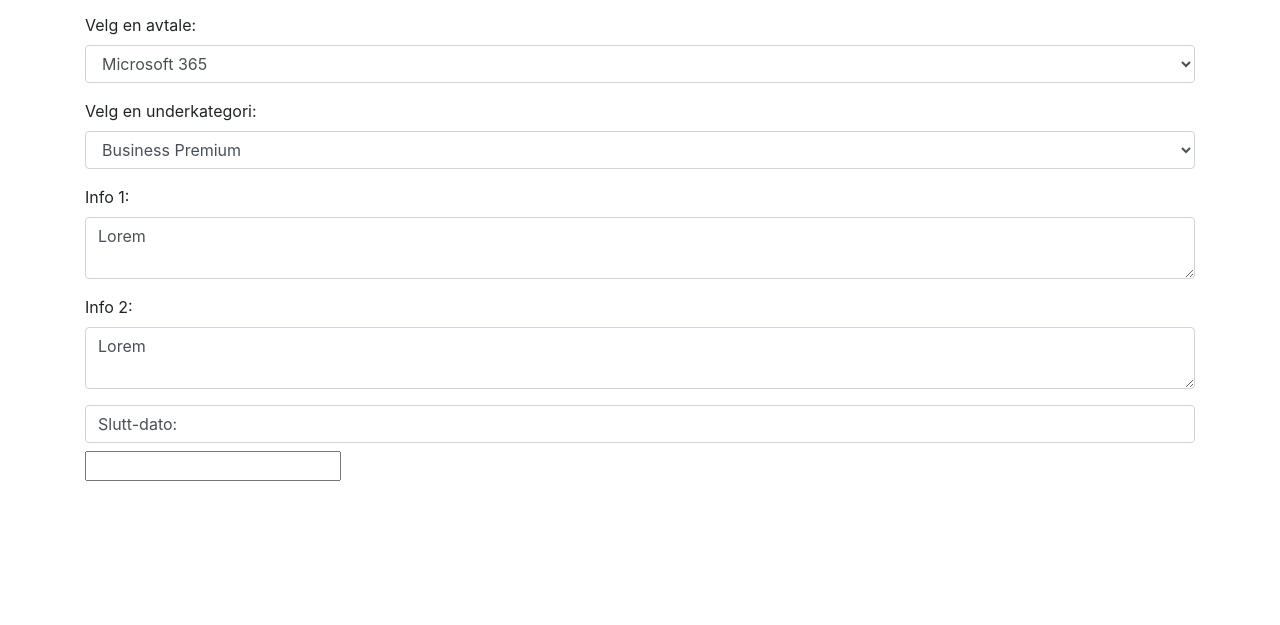
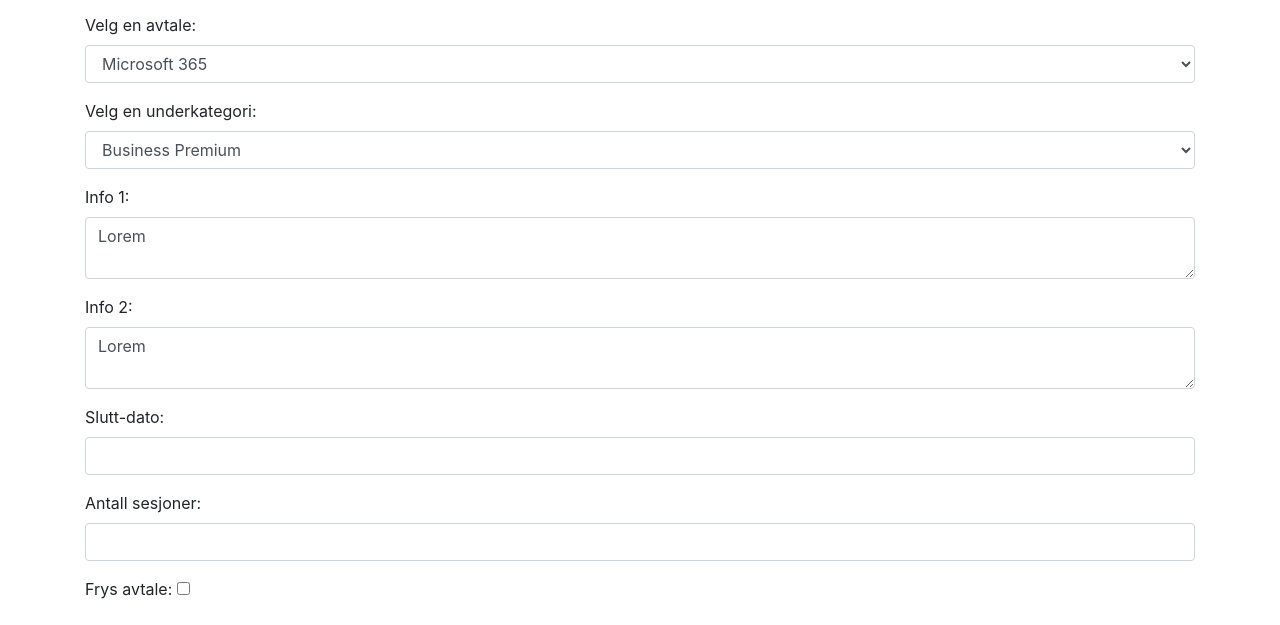
Before and after one commit to soteland/soteland.github.io, a plain HTML site: page index.html in a window 1280 px wide. Shown: the part 199-824 px from the top of the page. Before the commit the page ends 800 px from the top, so only its background shows below. Drawn offline with nearby package versions, Linux system fonts and the light colour scheme.

Commit message:
Update index.html

```diff
--- a/index.html
+++ b/index.html
@@ -122,8 +122,16 @@
           <textarea class="form-control" >Lorem</textarea>
         </div>
         <div class="form-group">
-          <label class="form-control"  for="sdfsf">Slutt-dato:</label>
-          <input type="text" />
+          <label for="sdfsf">Slutt-dato:</label>
+          <input class="form-control" type="text" />
+        </div>
+        <div class="form-group">
+          <label for="sdfsf">Antall sesjoner:</label>
+          <input class="form-control" type="text" />
+        </div>
+        <div class="form-group">
+          <label for="sdfsf">Frys avtale:</label>
+          <input type="checkbox" value="Frys avtalen" />
         </div>
       </form>
     </div>
```
